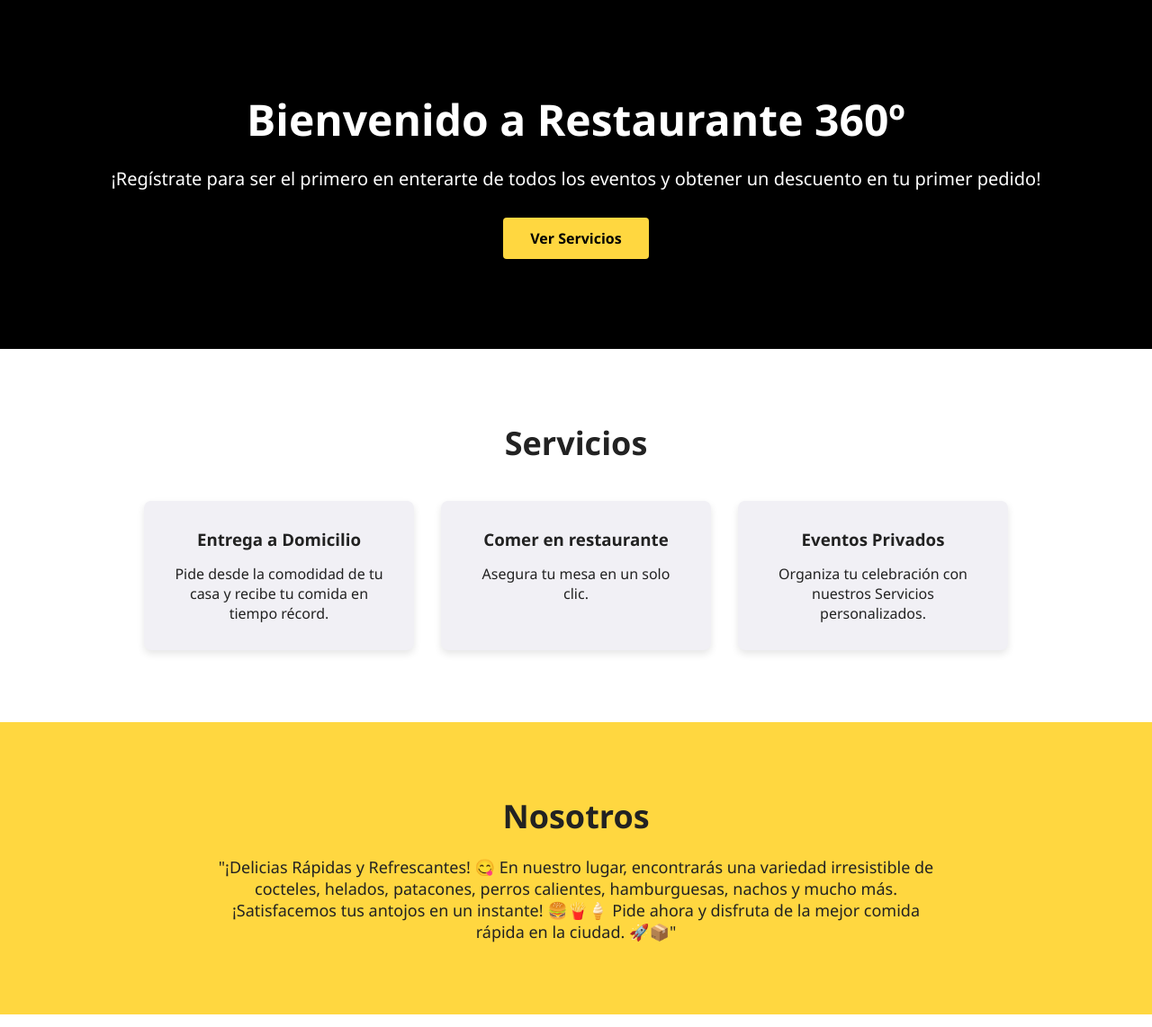
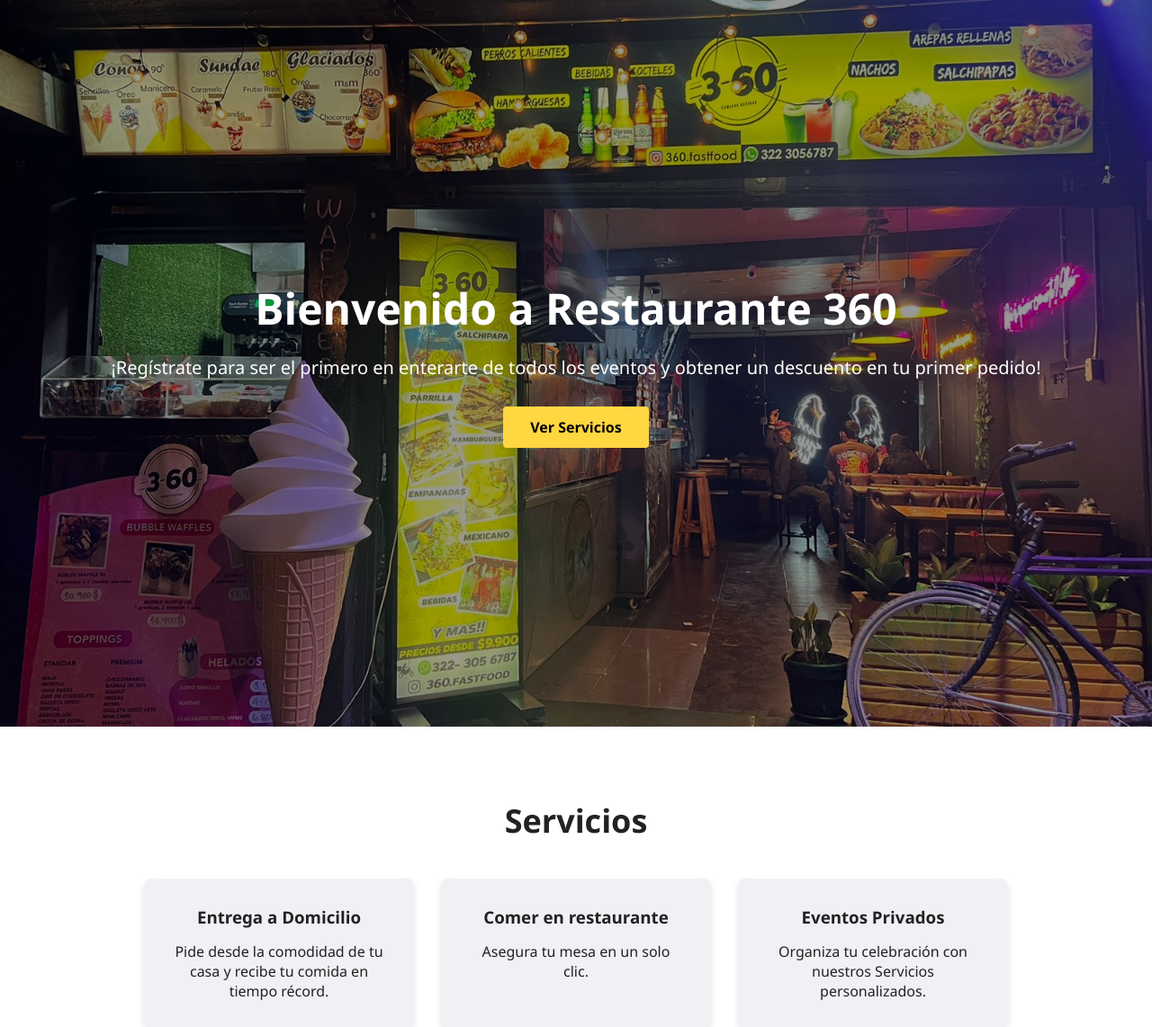
Before and after one commit to FredesAcosta/Restaurante_3-60, a Python web app: template templates/index.html in a window 1280 px wide. Shown: the part 80-1222 px from the top of the page at 90% size. Run offline with Jinja, Linux system fonts and the light colour scheme; the template is opened without the code that fills it, so the values that code supplies are empty.

Commit message:
sin app.py ultima version

```diff
--- a/static/CSS/styleindex.css
+++ b/static/CSS/styleindex.css
@@ -86,13 +86,36 @@ body {
     background-color: rgb(102, 102, 102); /* gris medio al pasar */
 }
 
-/* Sección héroe */
 .hero {
-    background-color: rgb(0, 0, 0); /* fondo negro */
-    color: rgb(255, 255, 255); /* texto blanco */
-    text-align: center; /* texto centrado */
-    padding: 100px 0; /* espacio arriba y abajo */
+    background-image: url('/static/IMG/restaurante.jpg'); /* Ruta de la imagen */
+    background-size: cover; /* Ajusta para cubrir todo el ancho */
+    background-position: center; /* Centra la imagen */
+    background-repeat: no-repeat; /* Evita repeticiones */
+    color: rgb(255, 255, 255); /* Texto blanco */
+    text-align: center; /* Texto centrado */
+    padding: 310px 20px; /* Espaciado superior e inferior */
+    position: relative; /* Para aplicar un overlay */
 }
+
+/* Capa oscura encima de la imagen */
+.hero::before {
+    content: "";
+    position: absolute;
+    top: 0;
+    left: 0;
+    width: 100%;
+    height: 100%;
+    background-color: rgba(0, 0, 0, 0.4); /* negro con transparencia */
+    z-index: 0;
+}
+
+/* Asegura que el texto quede por encima de la capa */
+.hero .container {
+    position: relative;
+    z-index: 1;
+}
+
+
 .hero h1 {
     font-size: 48px; /* tamaño del título */
     margin-bottom: 20px; /* espacio debajo */
--- a/templates/index.html
+++ b/templates/index.html
@@ -29,7 +29,7 @@
     <!-- Sección principal o héroe -->
     <section id="hero" class="hero">
         <div class="container">
-            <h1>Bienvenido a Restaurante 360º</h1>
+            <h1>Bienvenido a Restaurante 360</h1>
             <p>¡Regístrate para ser el primero en enterarte de todos los eventos y obtener un descuento en tu primer pedido!</p>
             <a href="#services" class="btn-primary">Ver Servicios</a>
         </div>
```
Also changed, not shown: static/notificaciones.js (added, +46 -0 lines), templates/dashboardClientes.html (+21 -5 lines), static/IMG/notification.png (added), static/IMG/restaurante.jpg (added), static/uploads/Perro-sencillo.png (added).
